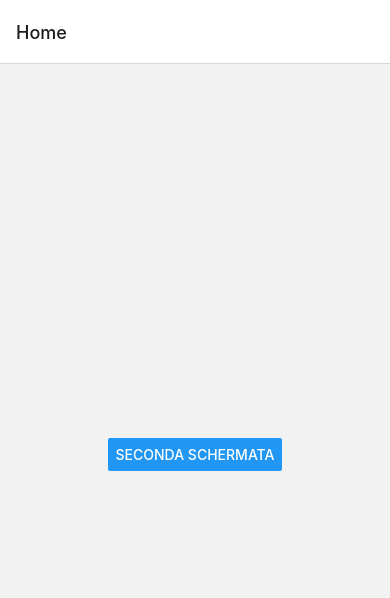
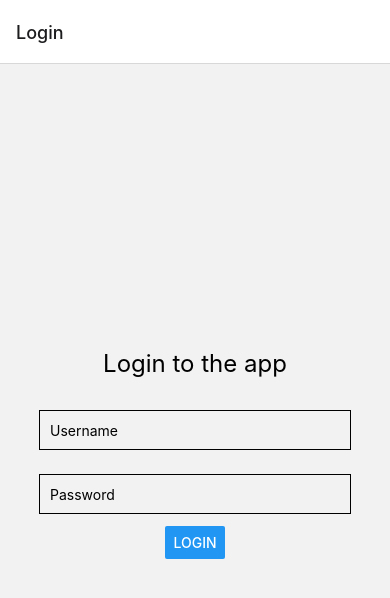
Before and after one commit to isdimaggio/hivelink, a React Native app in the folder frontend/: screen /Login in a window 390 px wide. Shown: the top 598 px of the page. Built offline with nearby package versions, Linux system fonts and the light colour scheme.

Commit message:
switch login/home
switch tra schermata login e home e viceversa

```diff
--- a/frontend/App.js
+++ b/frontend/App.js
@@ -1,29 +1,15 @@
-import { StatusBar } from 'expo-status-bar';
+
 import { StyleSheet, Text, View, Button, Alert } from 'react-native';
 import { NavigationContainer } from '@react-navigation/native';
 import {createNativeStackNavigator} from '@react-navigation/native-stack';
+import Login from './Login';
 
 const Stack = createNativeStackNavigator();
-
-
-const SecondaSchermata = ({navigation}) => {
-    return(
-        <View style = {styles.container}>
-            <Button
-                title = "Home"
-                onPress={() => navigation.navigate('Home')}
-            />
-        </View>
-    )
-}
 
 const Home = ({navigation}) => {
     return(
         <View style = {styles.container}>
-            <Button
-                title = "seconda schermata"
-                onPress={() => navigation.navigate('SecondaSchermata')}
-            />
+            <Text>Sei nella Home</Text>
         </View>
     )
 }
@@ -32,15 +18,12 @@ export default function App() {
     return (
         <NavigationContainer>
             <Stack.Navigator>
+                <Stack.Screen name = "Login" component = {Login}/>
                 <Stack.Screen name = "Home" component = {Home}/>
-                <Stack.Screen name = "SecondaSchermata" component = {SecondaSchermata}/>
             </Stack.Navigator>
         </NavigationContainer>
     );
 }
-
-
-
 
 const styles = StyleSheet.create({
     container: {
@@ -60,74 +43,3 @@ const styles = StyleSheet.create({
         padding: 10,
     },
 });
-
-/*import React, { useState } from 'react';
-import { View, Text, TextInput, Button, StyleSheet } from 'react-native';
-
-const HomeScreen = () => {
-    const [username, setUsername] = useState('');
-    const [password, setPassword] = useState('');
-    const [isLoggedIn, setIsLoggedIn] = useState(false);
-
-    const handleLogin = () => {
-        // Perform login authentication here, such as making an API call to a server
-        // If successful, set isLoggedIn state to true
-        setIsLoggedIn(true);
-    };
-
-    const handleLogout = () => {
-        // Perform logout action here, such as clearing user session data or JWT token
-        // Set isLoggedIn state to false
-        setIsLoggedIn(false);
-    };
-
-    if (isLoggedIn) {
-        return (
-            <View style={styles.container}>
-                <Text style={styles.title}>Welcome to the app!</Text>
-                <Button title="Logout" onPress={handleLogout} />
-            </View>
-        );
-    } else {
-        return (
-            <View style={styles.container}>
-                <Text style={styles.title}>Login to the app</Text>
-                <TextInput
-                    style={styles.input}
-                    placeholder="Username"
-                    value={username}
-                    onChangeText={setUsername}
-                />
-                <TextInput
-                    style={styles.input}
-                    placeholder="Password"
-                    value={password}
-                    onChangeText={setPassword}
-                    secureTextEntry={true}
-                />
-                <Button title="Login" onPress={handleLogin} />
-            </View>
-        );
-    }
-};
-
-const styles = StyleSheet.create({
-    container: {
-        flex: 1,
-        alignItems: 'center',
-        justifyContent: 'center',
-    },
-    title: {
-        fontSize: 24,
-        marginBottom: 20,
-    },
-    input: {
-        width: '80%',
-        height: 40,
-        margin: 12,
-        borderWidth: 1,
-        padding: 10,
-    },
-});
-
-export default HomeScreen;*/
--- /dev/null
+++ b/frontend/Login.js
@@ -0,0 +1,71 @@
+import React, { useState } from 'react';
+import { View, Text, TextInput, Button, StyleSheet } from 'react-native';
+import { NavigationContainer } from '@react-navigation/native';
+
+
+function Login({navigation}) {
+    const [username, setUsername] = useState('');
+    const [password, setPassword] = useState('');
+    const [isLoggedIn, setIsLoggedIn] = useState(false);
+
+    const handleLogin = () => {
+        navigation.navigate('Home');
+        setIsLoggedIn(true);
+    };
+
+    const handleLogout = () => {
+        navigation.navigate('Login');
+        setIsLoggedIn(false);
+    };
+    if (isLoggedIn) {
+        return (
+            <View style={styles.container}>
+                <Text style={styles.title}>Welcome to the app!</Text>
+                <Button title="Logout" onPress={handleLogout} />
+            </View>
+        );
+    } else {
+        return (
+            <View style={styles.container}>
+                <Text style={styles.title}>Login to the app</Text>
+                <TextInput
+                    style={styles.input}
+                    placeholder="Username"
+                    value={username}
+                    onChangeText={setUsername}
+                />
+                <TextInput
+                    style={styles.input}
+                    placeholder="Password"
+                    value={password}
+                    onChangeText={setPassword}
+                    secureTextEntry={true}
+                />
+                <Button title="Login" onPress={handleLogin} />
+            </View>
+        );
+    }
+
+};
+
+
+const styles = StyleSheet.create({
+    container: {
+        flex: 1,
+        alignItems: 'center',
+        justifyContent: 'center',
+    },
+    title: {
+        fontSize: 24,
+        marginBottom: 20,
+    },
+    input: {
+        width: '80%',
+        height: 40,
+        margin: 12,
+        borderWidth: 1,
+        padding: 10,
+    },
+});
+
+export default Login;
```
